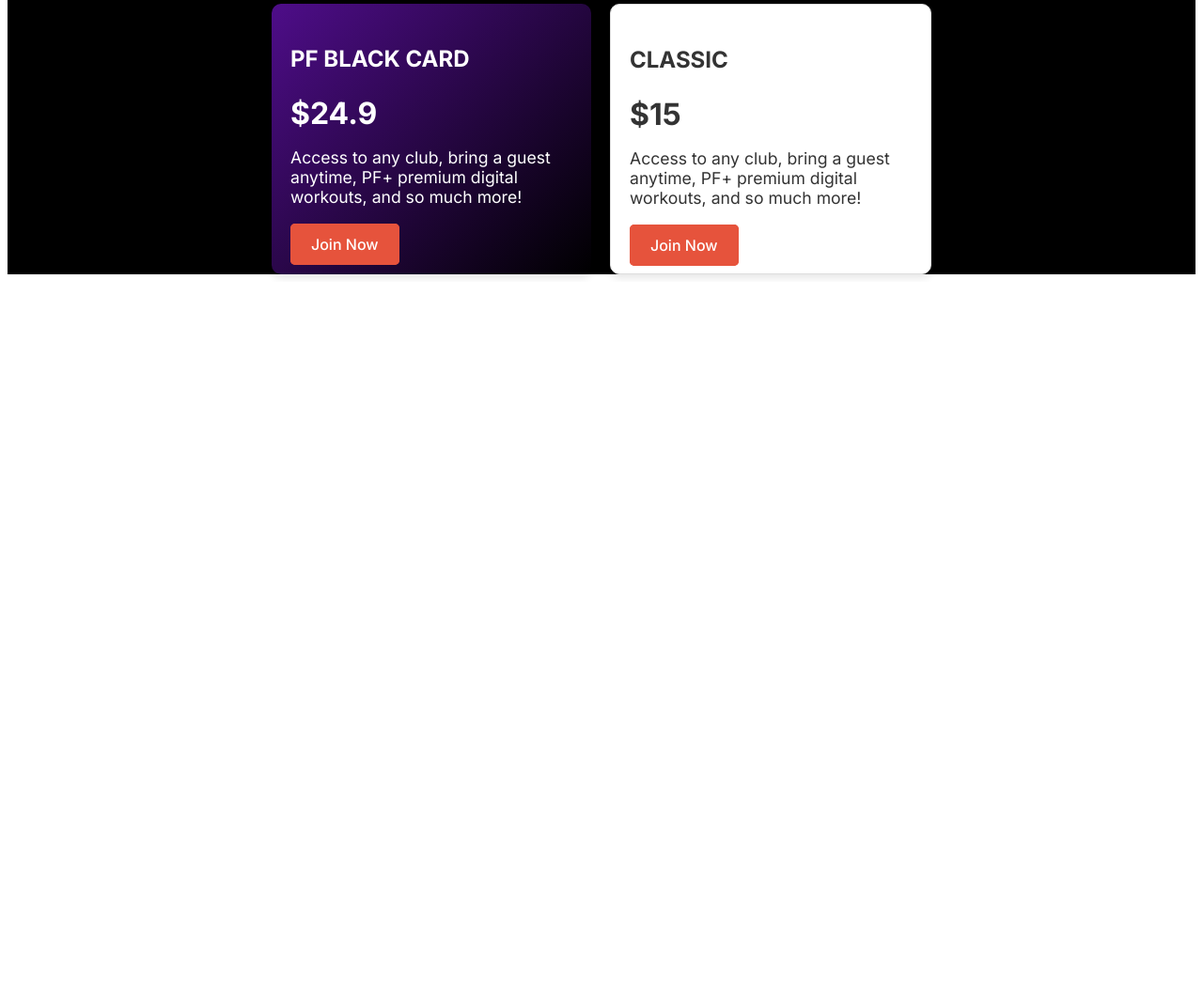
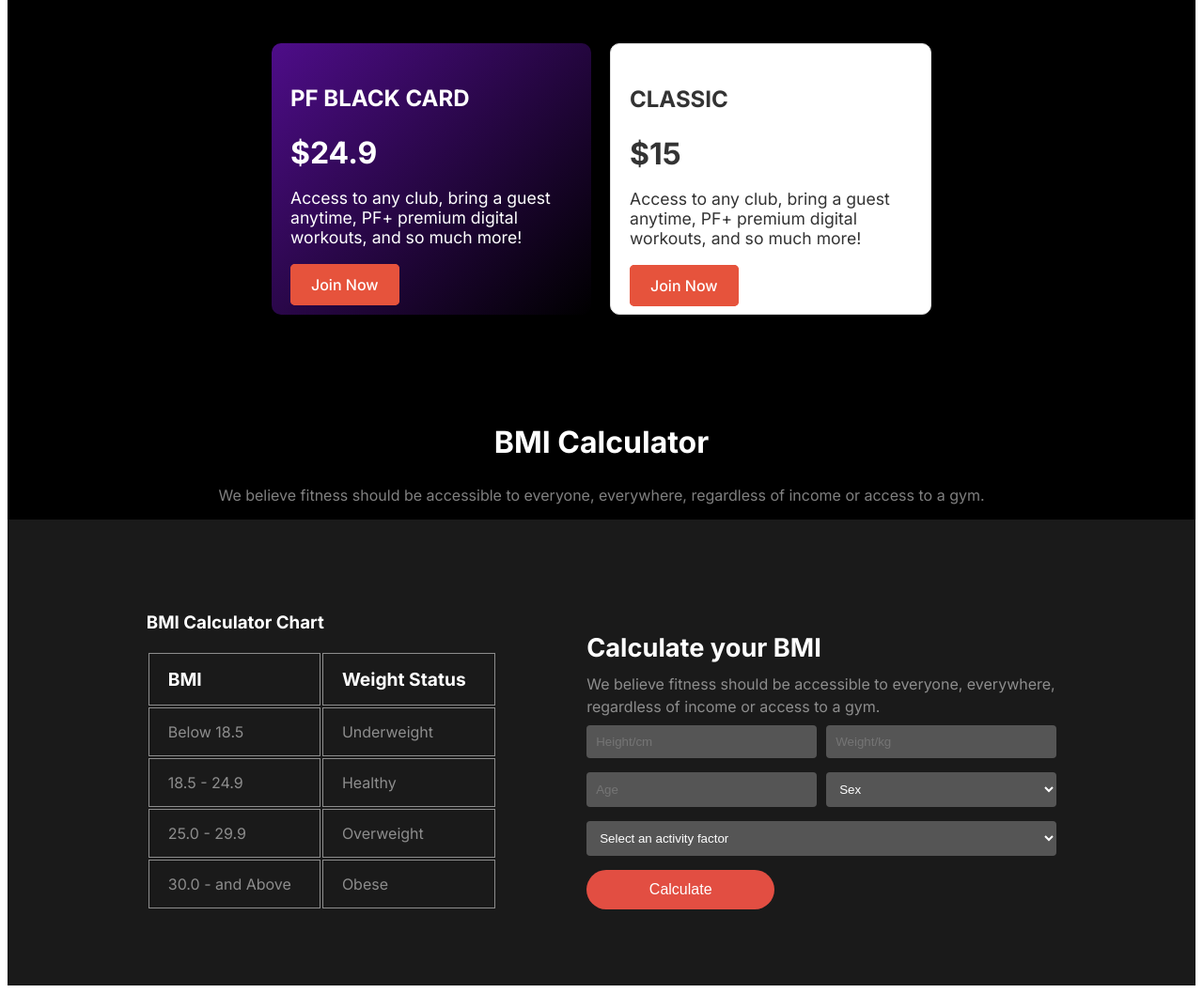
Before and after one commit to Afia-Sultana-Promi/Assignment-2, a plain HTML site: page index.html in a window 1280 px wide. Shown: the part 1714-2771 px from the top of the page at 94% size. Before the commit the page ends 2014 px from the top, so only its background shows below. Drawn offline with Linux system fonts and the light colour scheme.

Commit message:
BMI and Responsive BMI added

```diff
--- a/index.html
+++ b/index.html
@@ -109,6 +109,71 @@
                 </div>
             </div>
             </section>
+
+            <section class="BMI">
+                <div class="Title-container">
+                    <h2 class="bmi-title">
+                        BMI Calculator
+                    </h2>
+                    <p class="bmi-pr">
+                        We believe fitness should be accessible to everyone, everywhere, regardless of income or access to a gym.
+                    </p>
+                </div>
+                <div class="bmi-scale">
+                    <div class="bmi-chart">
+                        <h3>BMI Calculator Chart</h3>
+                        <table>
+                            <tr>
+                                <th>BMI</th>
+                                <th>Weight Status</th>
+                            </tr>
+                            <tr>
+                                <td>Below 18.5</td>
+                                <td>Underweight</td>
+                            </tr>
+                            <tr>
+                                <td>18.5 - 24.9</td>
+                                <td>Healthy</td>
+                            </tr>
+                            <tr>
+                                <td>25.0 - 29.9</td>
+                                <td>Overweight</td>
+                            </tr>
+                            <tr>
+                                <td>30.0 - and Above</td>
+                                <td>Obese</td>
+                            </tr>
+                        </table>
+                    </div>
+                    <div class="calculator">
+                        <div class="title-contain">
+                        <div class="title">Calculate your BMI</div>
+                        <div class="calc-description">We believe fitness should be accessible to everyone, everywhere, regardless of income or access to a gym.</div>
+                        </div>
+                    <div class="input-group">
+                            <input type="text" class="input-field" placeholder="Height/cm">
+                            <input type="text" class="input-field" placeholder="Weight/kg">
+                        </div>
+                        <div class="input-group">
+                            <input type="text" class="input-field" placeholder="Age">
+                            <select class="input-field">
+                                <option value="">Sex</option>
+                                <option value="male">Male</option>
+                                <option value="female">Female</option>
+                            </select>
+                        </div>
+                        <select class="input-field full-width">
+                            <option value="">Select an activity factor</option>
+                            <option value="sedentary">Sedentary</option>
+                            <option value="light">Lightly active</option>
+                            <option value="moderate">Moderately active</option>
+                            <option value="active">Active</option>
+                            <option value="very_active">Very active</option>
+                        </select>
+                        <button class="button">Calculate</button>
+                    </div>
+                </div>
+            </section>
         </main>
 </body>
 </html>
--- a/style/design.css
+++ b/style/design.css
@@ -259,6 +259,7 @@
     font-size: 1.1rem;
     font-weight: 400;
     color: rgba(255, 255, 255, 0.5);
+    margin-bottom: 60px;
 }
 .Membership-container{
     display: flex;
@@ -301,6 +302,109 @@
     text-decoration: none;
     border-radius: 5px;
 }
+/* BMI */
+.BMI{
+    display: flex;
+    flex-direction: column;
+}
+.Title-container{
+    text-align: center;
+    margin-top: 90px;
+}
+.title-contain{
+    margin-top: 0;
+}
+.bmi-title{
+    color: rgba(255, 255, 255);
+    font-size: 2rem;
+    font-weight: bolder;
+}
+.bmi-pr{
+    color:rgba(255, 255, 255, 0.5);
+    font-weight: 400;
+}
+.bmi-scale{
+    color: #fff;
+    background-color:#ffffff1A;
+    display: flex;
+    flex-direction: row;
+    justify-content: space-around;
+    padding: 80px 100px 80px 100px;
+}
+.bmi-chart h1{
+    margin: 0;
+    font-size: 1.5rem;
+    padding: 40px 0px 20px 0px;
+    font-weight: 700;
+}
+.table{
+    margin: 0 auto;
+    border: 1px solid #FFFFFF80;
+    border-collapse: collapse;
+    text-align: start;
+}
+th {
+    font-size: 1.2rem;
+    color: #ffffff;
+}
+td {
+    font-size: 1rem;
+    color: #FFFFFF80;
+    }
+td, th {
+    padding: 15px 30px 15px 20px;
+    text-align: start;
+    border: 1px solid #FFFFFF80;
+    border-collapse: collapse;
+}
+.calculator{
+    text-align: start;
+}
+.title{
+    font-size: 1.7rem;
+    font-weight: 700;
+    padding: 40px 0px 5px 0px;
+    margin-bottom: 5px;
+}
+.calc-description{
+    font-size: 1rem;
+    line-height: 1.5;
+    color: #FFFFFF80;
+    width: 500px;
+    margin-bottom: 8px;
+}
+.input-group {
+    display: flex;
+    gap: 10px;
+    margin-bottom: 15px;
+}
+
+.input-field {
+    padding: 10px;
+    border-radius: 4px;
+    border: none;
+    background-color: #555;
+    color: #fff;
+    flex: 1;
+}
+
+.full-width {
+    width: 100%;
+}
+
+.button {
+    width: 40%;
+    padding: 12px;
+    border: none;
+    border-radius: 22px;
+    background-color: #e24e42;
+    color: #fff;
+    font-size: 1em;
+    cursor: pointer;
+    margin-top: 15px;
+}
+
+
 @media screen and (max-width:576px){
     .menu-icon {
         display: block;
@@ -345,4 +449,14 @@
         flex-direction: column;
         align-items: center;
     }
+    .bmi-scale {
+        flex-direction: column;
+        gap: 20px;
+    }
+    .bmi-chart, .calculator {
+        flex: 1 1 100%;
+    }
+    .input-group {
+        flex-direction: column;
+    }
 }
```
